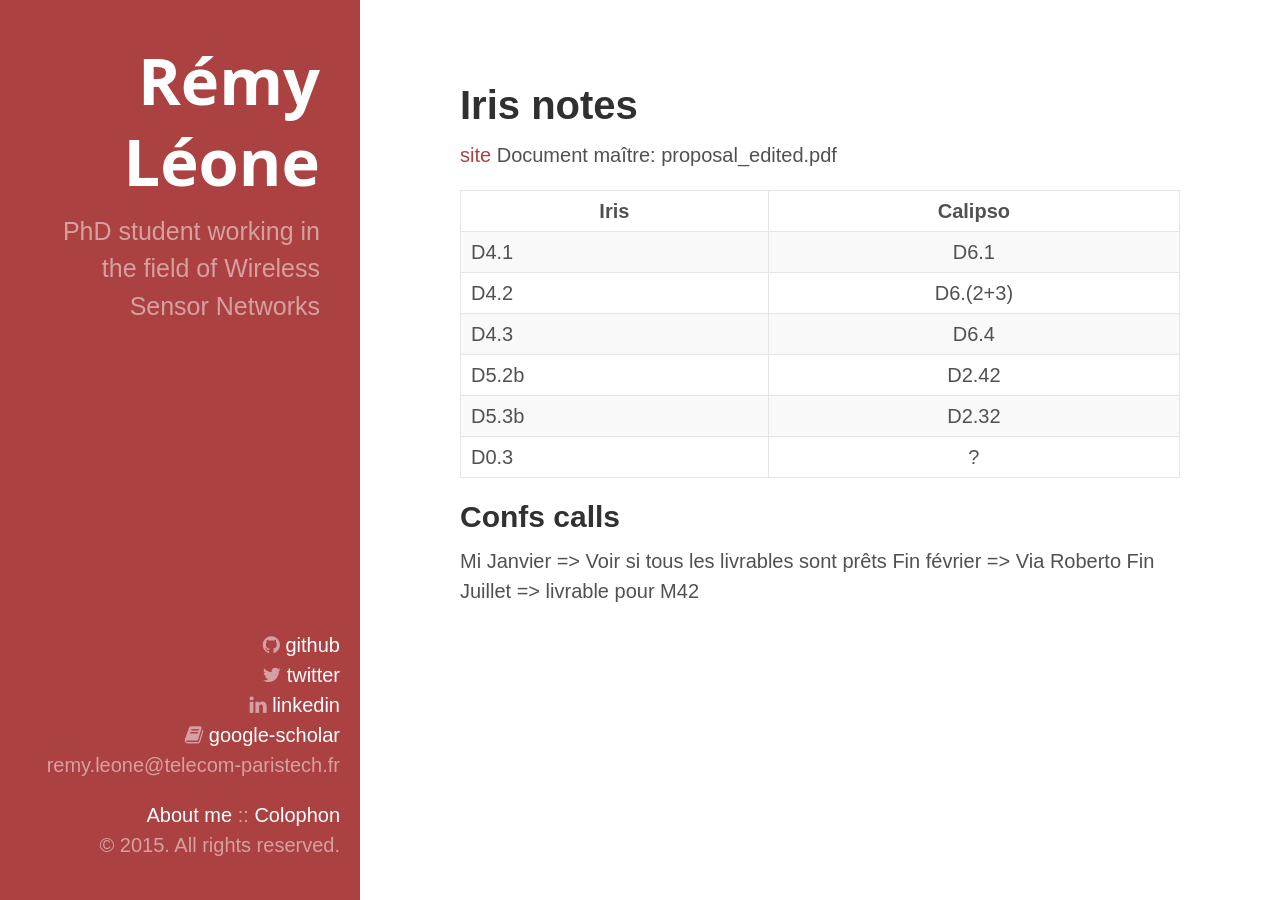
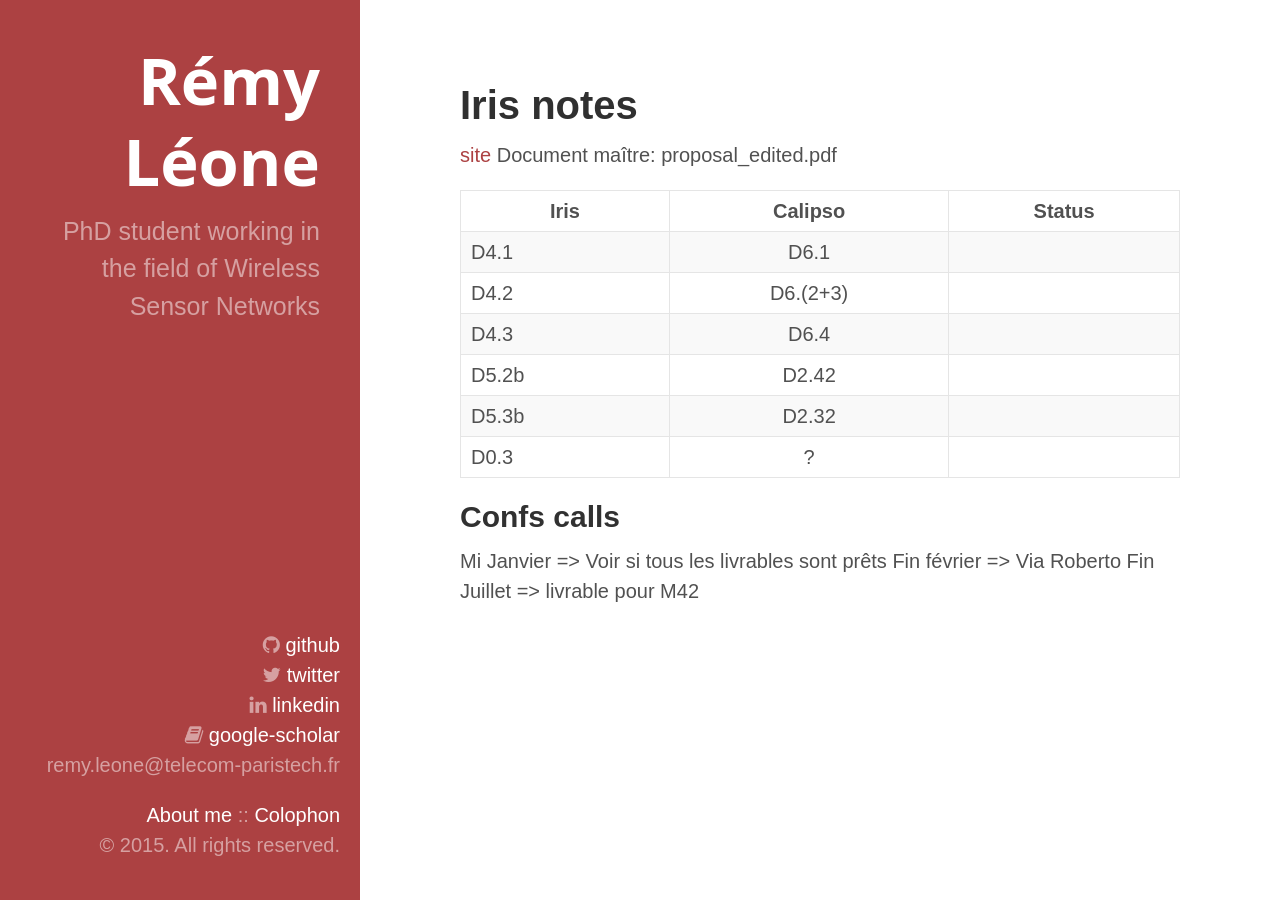
Before and after one commit to remyleone/remyleone.github.io, a Jekyll site: the page built from iris.md, in a window 1280 px wide. Built offline with Jekyll 4.4.1, drawn with Linux system fonts in a browser that asks for light colours; nearby versions of some CDN libraries.

Commit message:
Adding a status column

```diff
--- a/iris.md
+++ b/iris.md
@@ -7,14 +7,14 @@ title: Iris notes
 Document maître: proposal_edited.pdf
 
 
-| Iris  | Calipso |
-|-------|:-------:|
-| D4.1  |   D6.1  |
-| D4.2  | D6.(2+3)|
-| D4.3  |   D6.4  |
-| D5.2b |  D2.42  |
-| D5.3b |  D2.32  |
-| D0.3  |    ?    |
+| Iris  | Calipso | Status |
+|-------|:-------:|--------|
+| D4.1  |   D6.1  |        |
+| D4.2  | D6.(2+3)|        |
+| D4.3  |   D6.4  |        |
+| D5.2b |  D2.42  |        |
+| D5.3b |  D2.32  |        |
+| D0.3  |    ?    |        |
 
 Confs calls
 -----------
```
